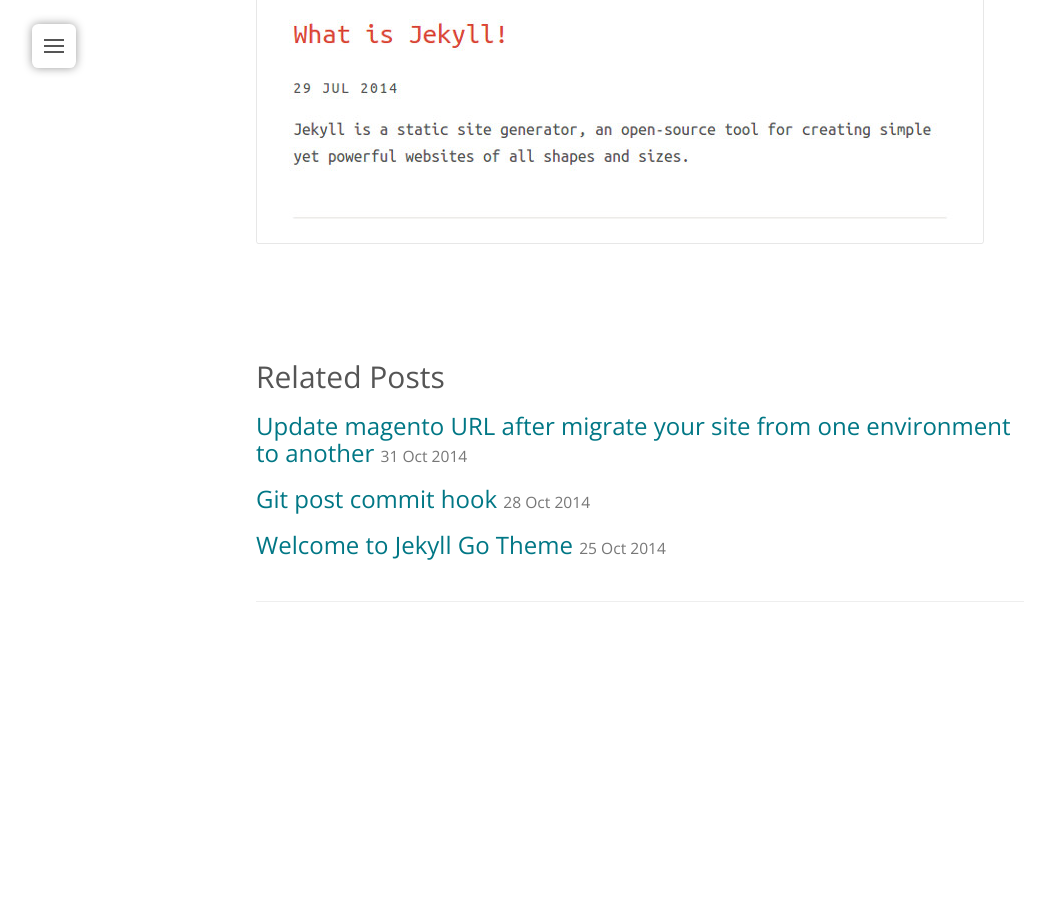
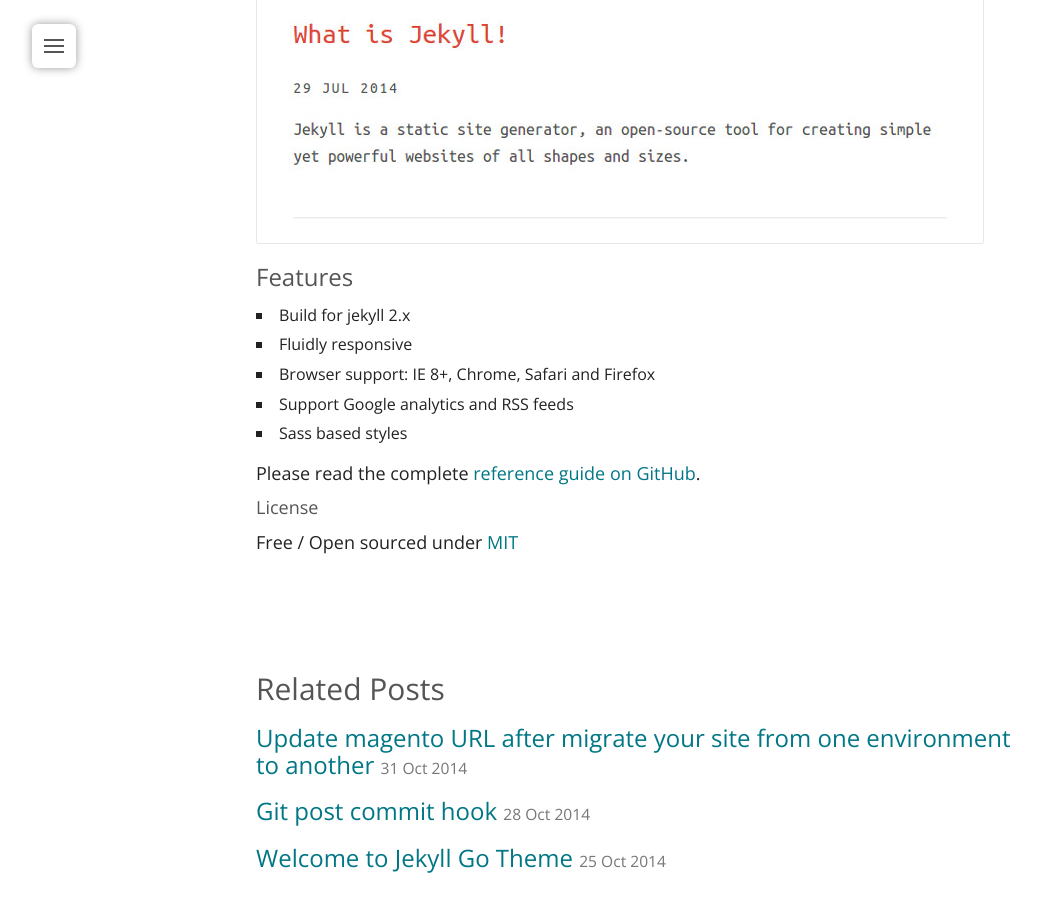
Before and after one commit to gayanvirajith/gayanvirajith.github.io, a Jekyll site: the page built from _posts/2014-11-07-harmony-jeyll-theme.md, in a window 1280 px wide and 900 px high, scrolled down 683 px. Shown: the whole window, without its empty margins (0-1046 px from the left). Built offline with Jekyll 4.4.1, drawn with Linux system fonts in a browser that asks for light colours; before the commit the page ends 1285 px from its top, so only the background shows below that.

Commit message:
Modified content information

```diff
--- a/_posts/2014-11-07-harmony-jeyll-theme.md
+++ b/_posts/2014-11-07-harmony-jeyll-theme.md
@@ -24,7 +24,21 @@ Designed, built with love by [Gayan Virajith](http://gayan.me "Gayan Virajith (W
 ![Jekyll Harmony theme ]({{ "/thumbnails/" | append: page.thumbnail | prepend: site.baseurl | prepend: site.url  }})
 </span>
 
+### Features
+
+- Build for jekyll 2.x
+- Fluidly responsive
+- Browser support: IE 8+, Chrome, Safari and Firefox
+- Support Google analytics and RSS feeds
+- Sass based styles
+
+Please read the complete [reference guide on GitHub][download].
+
+#### License
+
+Free / Open sourced under [MIT][license]
 
 
 [demo]: http://gayan.me/harmony
 [download]: https://github.com/gayanvirajith/harmony
+[license]: https://github.com/web-create/harmony/blob/master/LICENSE.md
```
